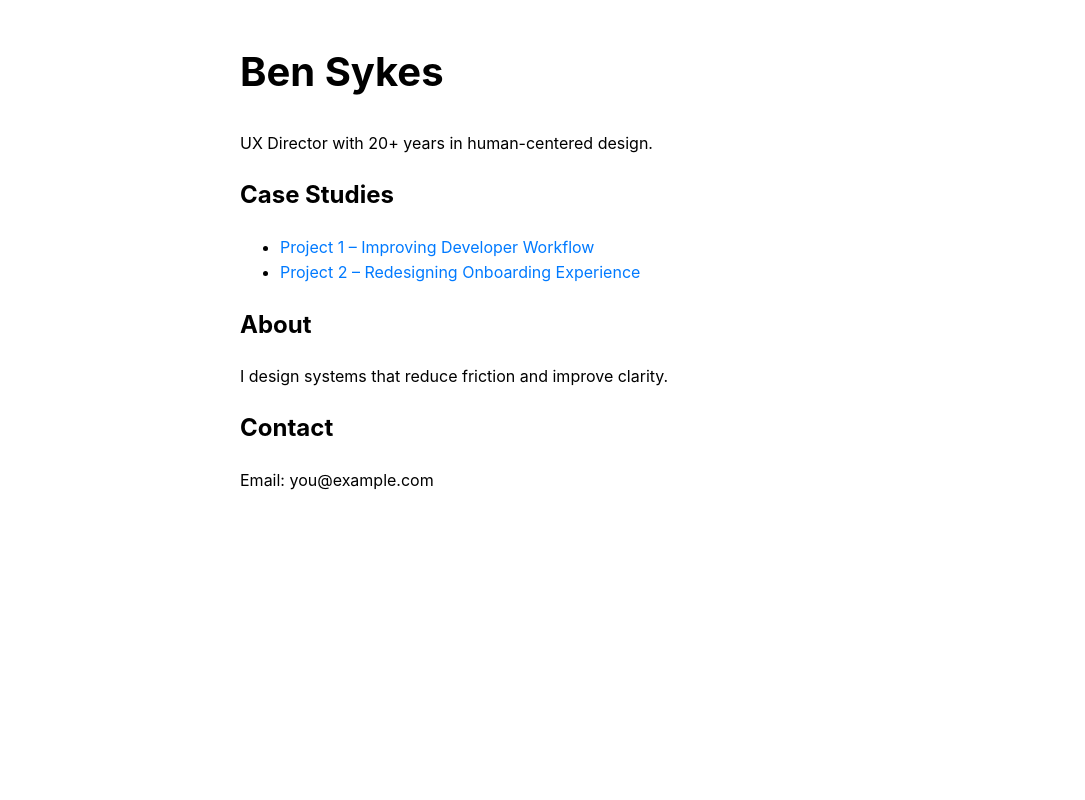
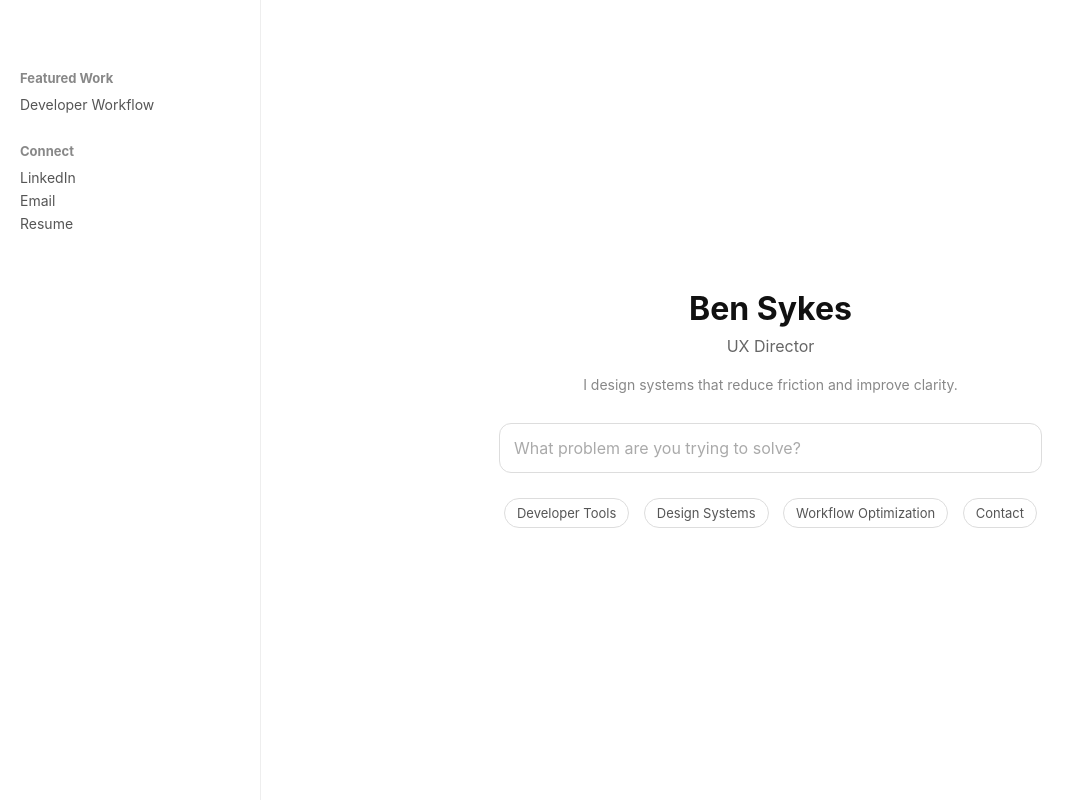
Before and after one commit to bensykes/bensykes.github.io, a plain HTML site: page index.html in a window 1280 px wide. Shown: the whole page, without its empty margins (0-1085 px from the left). Drawn offline with Linux system fonts and the light colour scheme.

Commit message:
Update index.html

```diff
--- a/index.html
+++ b/index.html
@@ -2,36 +2,130 @@
 <html lang="en">
 <head>
 <meta charset="UTF-8">
-  <title>Ben Sykes – UX Portfolio</title>
 <meta name="viewport" content="width=device-width, initial-scale=1.0">
+<title>Ben Sykes</title>
+
 <style>
 body {
+  margin: 0;
   font-family: -apple-system, BlinkMacSystemFont, sans-serif;
-      max-width: 800px;
-      margin: 40px auto;
-      padding: 0 20px;
-      line-height: 1.6;
+  display: flex;
+  height: 100vh;
+  color: #111;
 }
-    h1 { font-size: 2.5rem; }
-    a { color: #007aff; text-decoration: none; }
+
+/* Sidebar */
+.sidebar {
+  width: 220px;
+  padding: 40px 20px;
+  border-right: 1px solid #eee;
+  font-size: 14px;
+}
+
+.sidebar h4 {
+  margin-top: 30px;
+  margin-bottom: 10px;
+  font-size: 13px;
+  color: #888;
+}
+
+.sidebar a {
+  display: block;
+  margin: 6px 0;
+  color: #555;
+  text-decoration: none;
+}
+
+/* Main */
+.main {
+  flex: 1;
+  display: flex;
+  align-items: center;
+  justify-content: center;
+  text-align: center;
+  padding: 20px;
+}
+
+.container {
+  max-width: 600px;
+}
+
+h1 {
+  margin-bottom: 8px;
+}
+
+.subtitle {
+  color: #666;
+  margin-bottom: 20px;
+}
+
+.description {
+  color: #888;
+  font-size: 14px;
+  margin-bottom: 30px;
+}
+
+/* Input */
+.input-box {
+  border: 1px solid #ddd;
+  border-radius: 12px;
+  padding: 14px;
+  text-align: left;
+  color: #aaa;
+}
+
+/* Chips */
+.chips {
+  margin-top: 20px;
+}
+
+.chip {
+  display: inline-block;
+  border: 1px solid #ddd;
+  padding: 6px 12px;
+  border-radius: 20px;
+  margin: 5px;
+  font-size: 13px;
+  color: #555;
+}
 </style>
 </head>
+
 <body>
 
+<div class="sidebar">
+  <h4>Featured Work</h4>
+  <a href="project1.html">Developer Workflow</a>
+
+  <h4>Connect</h4>
+  <a href="#">LinkedIn</a>
+  <a href="#">Email</a>
+  <a href="#">Resume</a>
+</div>
+
+<div class="main">
+  <div class="container">
+
     <h1>Ben Sykes</h1>
-  <p>UX Director with 20+ years in human-centered design.</p>
+    <div class="subtitle">UX Director</div>
 
-  <h2>Case Studies</h2>
-  <ul>
-    <li><a href="#">Project 1 – Improving Developer Workflow</a></li>
-    <li><a href="#">Project 2 – Redesigning Onboarding Experience</a></li>
-  </ul>
+    <div class="description">
+      I design systems that reduce friction and improve clarity.
+    </div>
 
-  <h2>About</h2>
-  <p>I design systems that reduce friction and improve clarity.</p>
+    <div class="input-box">
+      What problem are you trying to solve?
+    </div>
 
-  <h2>Contact</h2>
-  <p>Email: you@example.com</p>
+    <div class="chips">
+      <span class="chip">Developer Tools</span>
+      <span class="chip">Design Systems</span>
+      <span class="chip">Workflow Optimization</span>
+      <span class="chip">Contact</span>
+    </div>
+
+  </div>
+</div>
 
 </body>
 </html>
```
Lines whose indentation alone changed are shown as unchanged.
